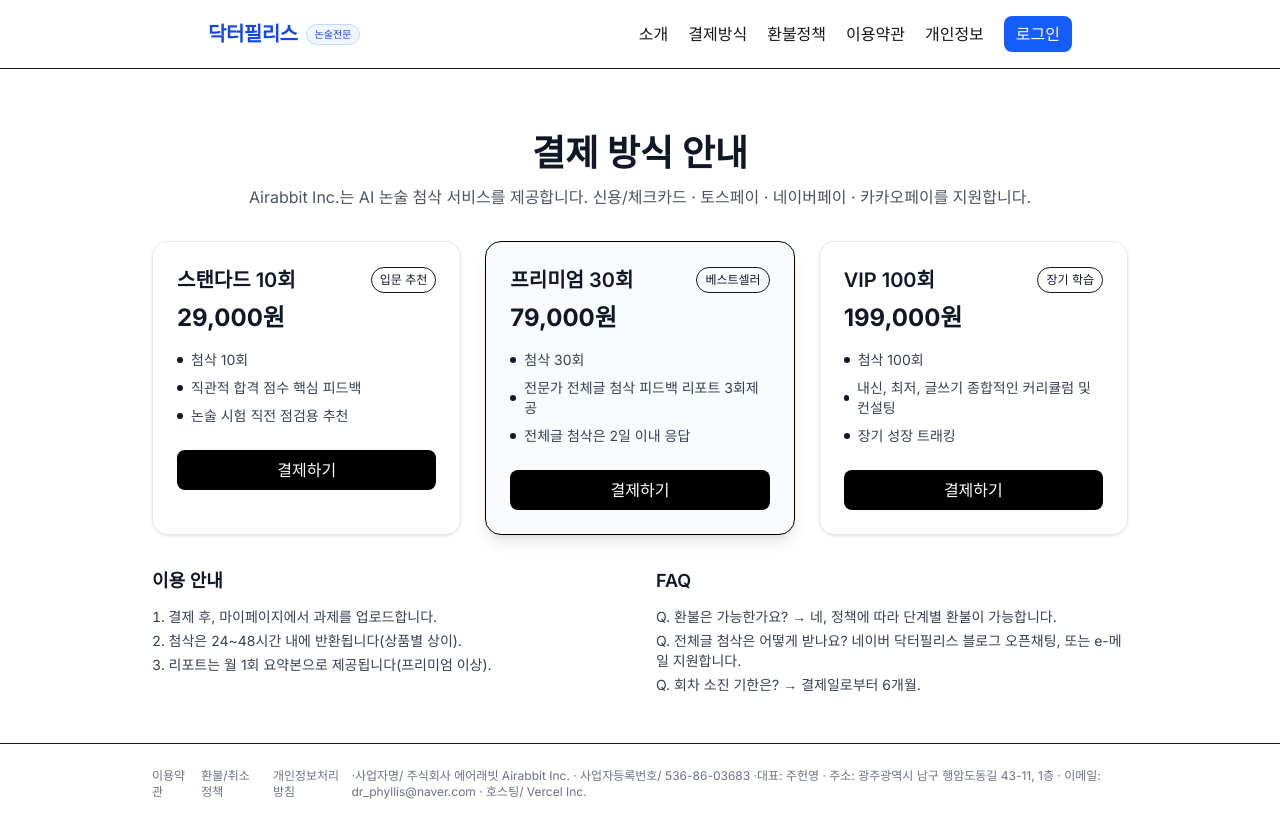
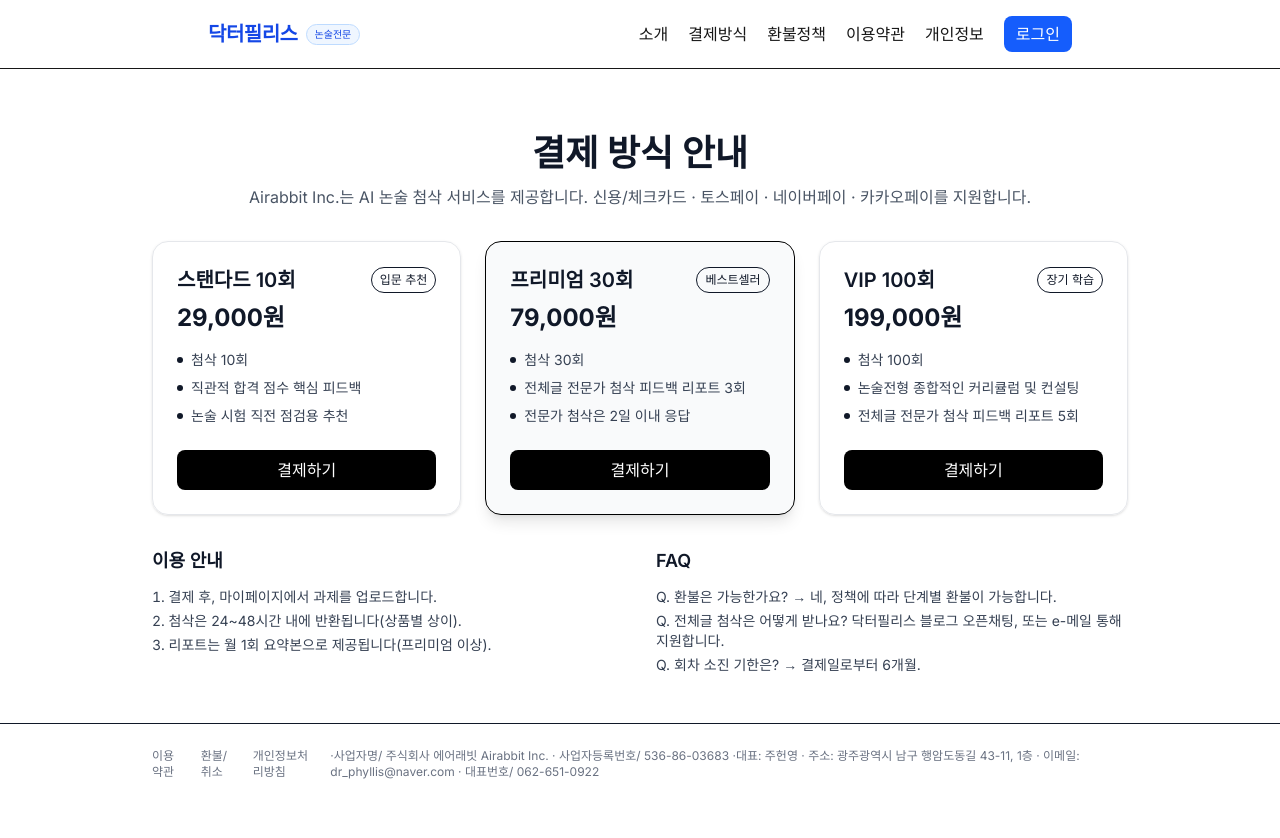
Before and after one commit to SHTH-AGI-LAB/shth-essay, a Next.js app: page /payment in a window 1280 px wide. Shown: the top 838 px of the page. Built offline with nearby package versions, Linux system fonts and the light colour scheme; no server answers.

Commit message:
페이지 수정

```diff
--- a/src/app/payment/page.tsx
+++ b/src/app/payment/page.tsx
@@ -21,8 +21,8 @@ const PLANS = [
     badge: "베스트셀러",
     bullets: [
       "첨삭 30회",
-      "전문가 전체글 첨삭 피드백 리포트 3회제공",
-      "전체글 첨삭은 2일 이내 응답",
+      "전체글 전문가 첨삭 피드백 리포트 3회",
+      "전문가 첨삭은 2일 이내 응답",
     ],
     highlight: true,
   },
@@ -33,8 +33,8 @@ const PLANS = [
     badge: "장기 학습",
     bullets: [
       "첨삭 100회",
-      "내신, 최저, 글쓰기 종합적인 커리큘럼 및 컨설팅",
-      "장기 성장 트래킹",
+      "논술전형 종합적인 커리큘럼 및 컨설팅",
+      "전체글 전문가 첨삭 피드백 리포트 5회",
     ],
   },
 ];
@@ -99,7 +99,7 @@ const PLANS = [
           <h3 className="text-lg font-semibold mb-3">FAQ</h3>
           <ul className="text-sm text-gray-700 space-y-1">
             <li>Q. 환불은 가능한가요? → 네, 정책에 따라 단계별 환불이 가능합니다.</li>
-            <li>Q. 전체글 첨삭은 어떻게 받나요? 네이버 닥터필리스 블로그 오픈채팅, 또는 e-메일 지원합니다.</li>
+            <li>Q. 전체글 첨삭은 어떻게 받나요? 닥터필리스 블로그 오픈채팅, 또는 e-메일 통해 지원합니다.</li>
             <li>Q. 회차 소진 기한은? → 결제일로부터 6개월.</li>
           </ul>
         </div>
@@ -110,11 +110,11 @@ const PLANS = [
         <div className="max-w-5xl mx-auto px-6 py-6 text-xs text-gray-500 flex flex-col md:flex-row md:items-center md:justify-between gap-3">
           <div className="flex gap-4">
             <a href="/terms" className="hover:text-gray-700">이용약관</a>
-            <a href="/refund" className="hover:text-gray-700">환불/취소 정책</a>
+            <a href="/refund" className="hover:text-gray-700">환불/취소</a>
             <a href="/privacy" className="hover:text-gray-700">개인정보처리방침</a>
           </div>
           <div>
-             ·사업자명/ 주식회사 에어래빗 Airabbit Inc. · 사업자등록번호/ 536-86-03683 ·대표: 주헌영 · 주소: 광주광역시 남구 행암도동길 43-11, 1층 · 이메일: dr_phyllis@naver.com · 호스팅/ Vercel Inc.
+             ·사업자명/ 주식회사 에어래빗 Airabbit Inc. · 사업자등록번호/ 536-86-03683 ·대표: 주헌영 · 주소: 광주광역시 남구 행암도동길 43-11, 1층 · 이메일: dr_phyllis@naver.com · 대표번호/ 062-651-0922
           </div>
         </div>
       </section>
```
